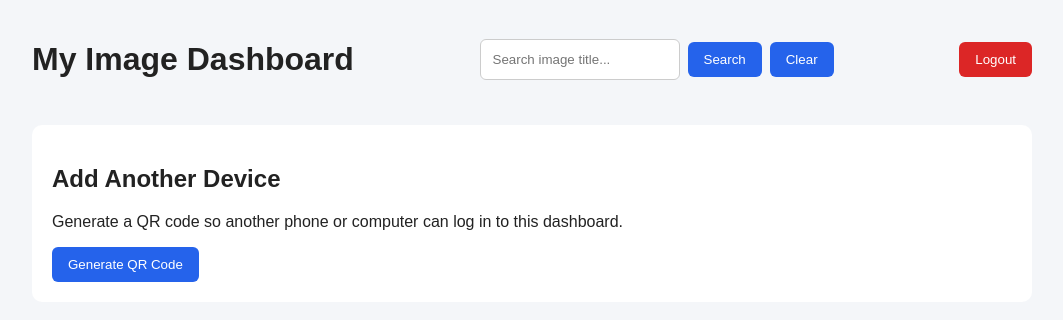
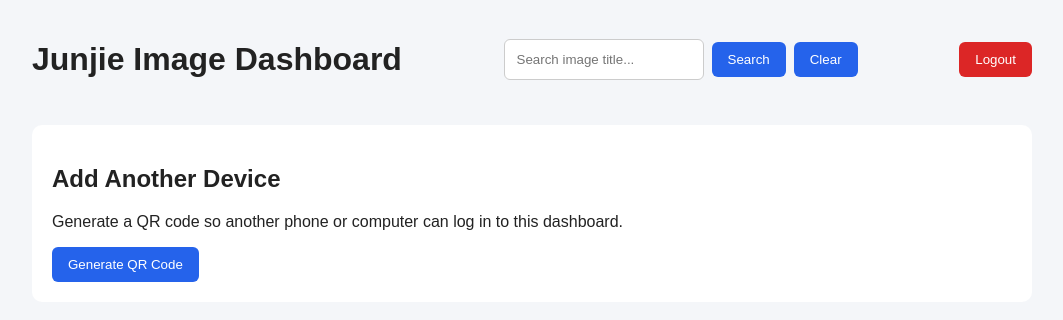
Before and after one commit to margaritobalatero/qr-login-app, a website: page views/dashboard.html in a window 1280 px wide. Shown: the top 320 px of the page, without its empty margins (108-1171 px from the left). Drawn offline with Linux system fonts and the light colour scheme; no server answers.

Commit message:
Update dashboard.html

```diff
--- a/views/dashboard.html
+++ b/views/dashboard.html
@@ -4,7 +4,7 @@
 <head>
     <meta charset="UTF-8">
     <meta name="viewport" content="width=device-width, initial-scale=1.0">
-    <title>Image Carousel Dashboard</title>
+    <title>Junjie Carousel</title>
 
     <style>
         * {
@@ -176,7 +176,7 @@
 
 
 <header>
-    <h1>My Image Dashboard</h1>
+    <h1>Junjie Image Dashboard</h1>
 
     <div style="display:flex; gap:8px; align-items:center;">
         <input
```
